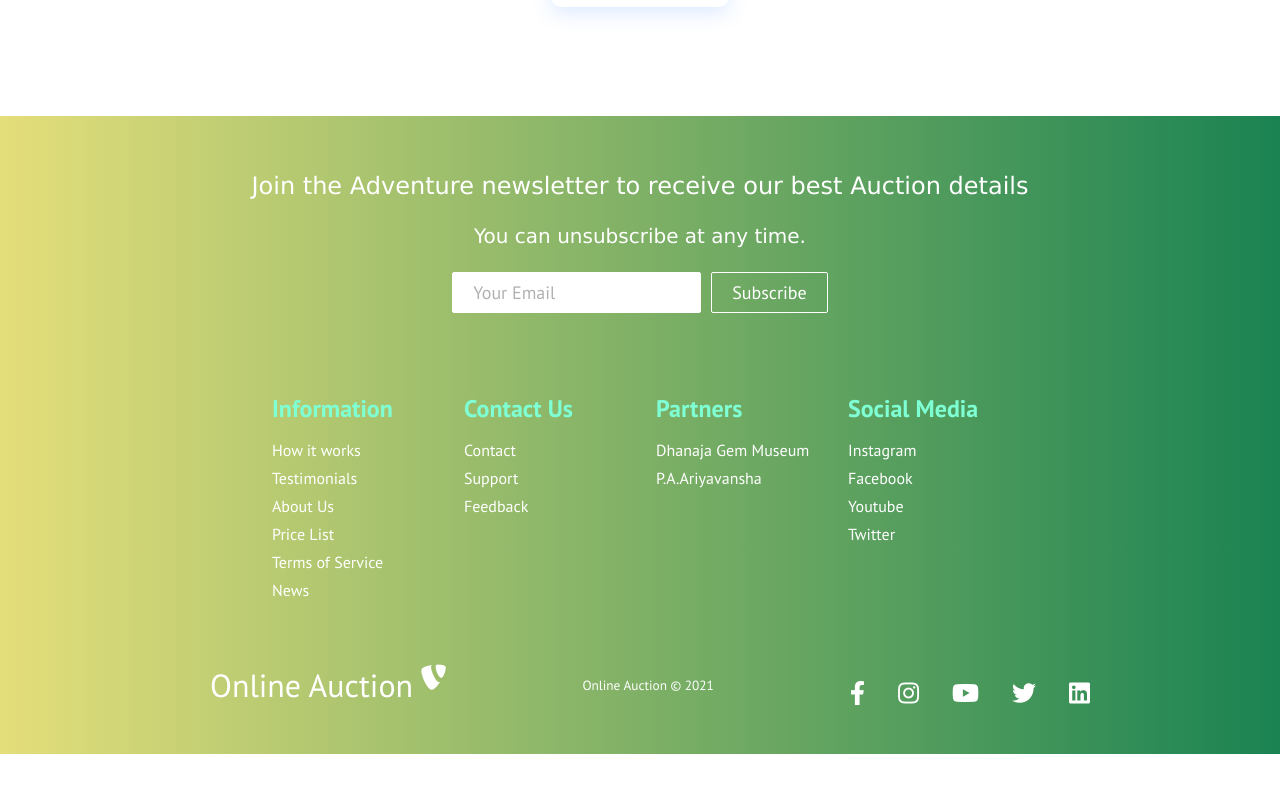
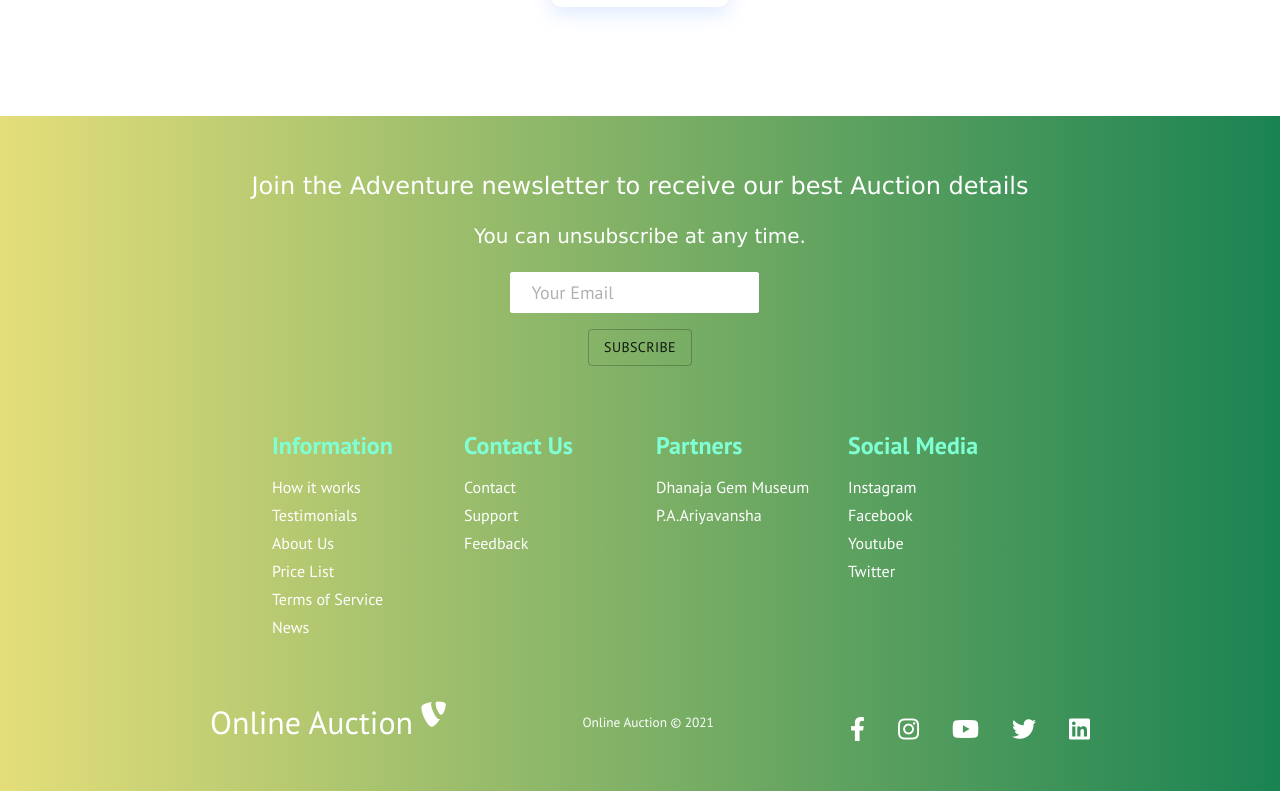
Before and after one commit to Madushan97/Auction_Web, a React (Create React App) app: page / in a window 1280 px wide. Shown: the part 2245-3036 px from the top of the page. Before the commit the page ends 2999 px from the top, so only its background shows below. Built offline with nearby package versions, Linux system fonts and the light colour scheme.

Commit message:
added snackbar to subscription button

```diff
--- a/package.json
+++ b/package.json
@@ -5,6 +5,7 @@
   "dependencies": {
     "@material-ui/core": "^4.11.4",
     "@material-ui/icons": "^4.11.2",
+    "@material-ui/lab": "^4.0.0-alpha.58",
     "@testing-library/jest-dom": "^5.12.0",
     "@testing-library/react": "^11.2.7",
     "@testing-library/user-event": "^12.8.3",
--- a/src/App.js
+++ b/src/App.js
@@ -19,7 +19,7 @@
 import AddressForm from './components/Checkout/AddressForm'
 import Checkout from './components/Checkout/Checkout'
 import GemDetails from './components/Auction/GemDetails'
-import Album from './components/Auction/AuctionList'
+import CardView from './components/Auction/CardView'
 
 
 function App() {
@@ -64,8 +64,9 @@
           <Route path = '/Navbar' component = {Navbar}/>
 
           <Route path = '/GemDetails' component={GemDetails}/>
+          {/* Deatails of the particular auction */}
+          <Route pathe = '/CardView' component = {CardView}/>
 
-          <Route pathe = '/Album' component = {Album}/>
 
 
 
--- a/src/components/Auction/AuctionCard.js
+++ b/src/components/Auction/AuctionCard.js
@@ -111,12 +111,25 @@
                     </Typography>
                   </CardContent>
                   <CardActions>
+
+                    <Link href = '/CardView'>
                     <Button size="small" color="primary">
                       View
                     </Button>
+                    </Link>
+
+                    <Link>
                     <Button size="small" color="primary">
                       Bid
                     </Button>
+                    </Link>
+
+                    <Link>
+                    <Button size="small" color="primary">
+                      Rate
+                    </Button>
+                    </Link>
+
                   </CardActions>
                 </Card>
               </Grid>
--- a/src/components/Auction/AuctionList.js
+++ b/src/components/Auction/AuctionList.js
@@ -128,6 +128,7 @@
                     <Button size="small" color="primary">
                       Bid
                     </Button>
+
                   </CardActions>
                 </Card>
               </Grid>
--- /dev/null
+++ b/src/components/Auction/CardView.js
@@ -0,0 +1,11 @@
+import React from 'react'
+
+function CardView() {
+    return (
+        <div>
+            <h1>Hi</h1>
+        </div>
+    )
+}
+
+export default CardView
--- a/src/components/Cards.js
+++ b/src/components/Cards.js
@@ -1,9 +1,9 @@
 import React from 'react';
 // import './Cards.css';
 import CardItems from './CardItems';
-import Album from './component/Auction/Album'
 
-<Album/>
+
+
 function Cards() {
   return (
 
--- a/src/components/Subscribebutton.js
+++ b/src/components/Subscribebutton.js
@@ -1,29 +1,59 @@
 import React from 'react';
-import './Button.css';
-import {Link} from 'react-router-dom';
+import Button from '@material-ui/core/Button';
+import Snackbar from '@material-ui/core/Snackbar';
+import MuiAlert from '@material-ui/lab/Alert';
+import { makeStyles } from '@material-ui/core/styles';
 
 
-const STYLES = ['btn--primary', 'btn--outline'];
-const SIZES = ['btn--medium', 'btn--large'];
 
-export const Subscribebutton = ({children, type, onClick, buttonStyle, buttonSize}) => {
-    // if button has some styles then class will change to buttonStyle if there is something mentioned, if not 'btn--primary' will happen
-    const checkButtonStyle = STYLES.includes(buttonStyle) ? buttonStyle : STYLES[0];
-
-    const checkButtonSize = SIZES.includes(buttonSize) ? buttonSize : SIZES[0];
-
-    return(
-        <Link to='#' className='btn-mobile'>
-            <button className={`btn ${checkButtonStyle} ${checkButtonSize}`}
-                onClick={onClick}
-                type={type}
-            >
-                {children}
-            </button>
-        </Link>
+function Alert(props) {
+  return <MuiAlert elevation={6} variant="filled" {...props} />;
+}
 
 
-    )
-};
 
-export default Subscribebutton;
+const useStyles = makeStyles((theme) => ({
+  root: {
+    width: '100%',
+    '& > * + *': {
+      marginTop: theme.spacing(2),
+    },
+  },
+  Button: {
+
+  }
+}));
+
+export default function CustomizedSnackbars(children, type, onClick, buttonStyle, buttonSize) {
+  const classes = useStyles();
+  const [open, setOpen] = React.useState(false);
+
+  const handleClick = () => {
+    setOpen(true);
+  };
+
+
+
+
+  const handleClose = (event, reason) => {
+    if (reason === 'clickaway') {
+      return;
+    }
+
+    setOpen(false);
+  };
+
+  return (
+    <div className={classes.root}>
+      <Button variant="outlined" onClick={handleClick} >
+        sUBSCRIBE
+      </Button>
+      <Snackbar open={open} autoHideDuration={6000} onClose={handleClose}>
+        <Alert onClose={handleClose} severity="success">
+          Subscription successfully!
+        </Alert>
+      </Snackbar>
+
+    </div>
+  );
+}
```
Also changed, not shown: 1 other file (tests, documents, lock files or other folders).
